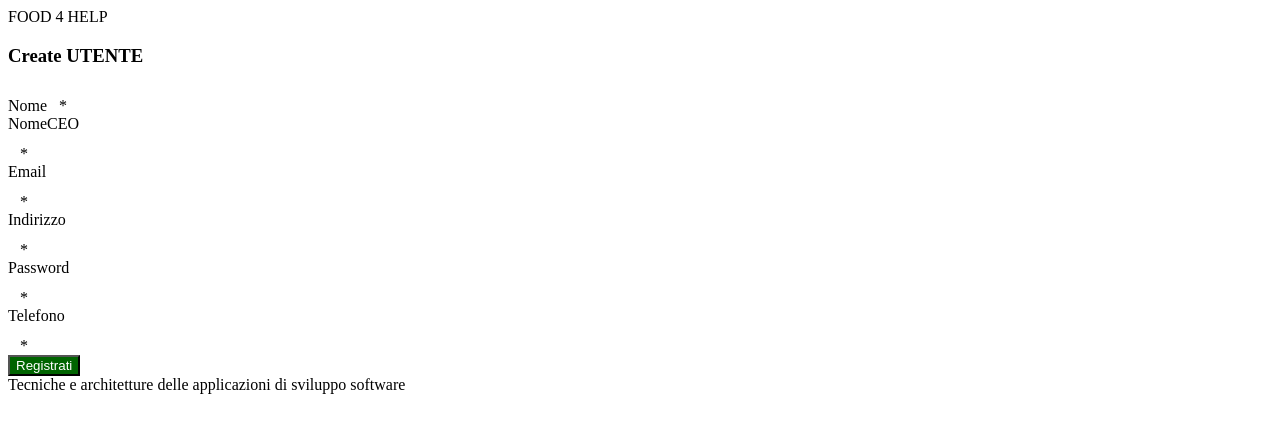
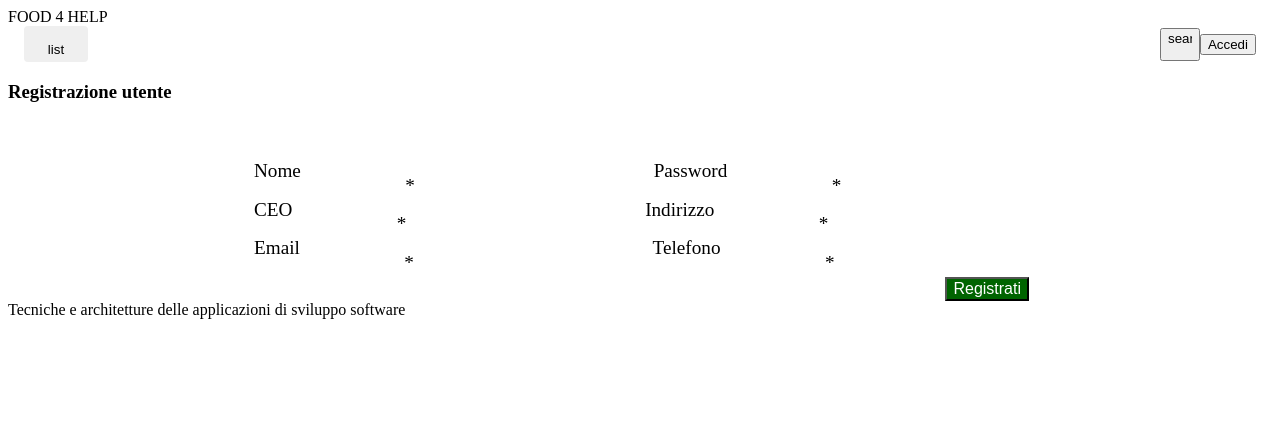
Before and after one commit to FBasile4/food4help-fe, an Angular app: page /home/register in a window 1280 px wide. Shown: the top 432 px of the page. Built offline with nearby package versions, Linux system fonts and the light colour scheme.

Commit message:
Create User - grafica migliorata

```diff
--- a/src/app/app-routing.module.ts
+++ b/src/app/app-routing.module.ts
@@ -13,7 +13,7 @@ const routes: Routes = [
   { path: 'home/login', component: LoginUserComponent },
   { path: 'home/register', component: CreateUserComponent },
   { path: 'home', component: HomeComponent },
-  { path: 'home/login/workingActivity', component: WorkingActivityHomeComponent },
+  { path: 'home/workingActivity', component: WorkingActivityHomeComponent },
 ];
 
 @NgModule({
--- a/src/app/create-user/create-user.component.css
+++ b/src/app/create-user/create-user.component.css
@@ -1,4 +1,74 @@
-button{
+mat-toolbar-toolbar{
+  height: 60px;
+  color: darkgreen;
+  display: initial;
+}
+
+button-accedi{
+  color: darkgreen;
+  font-size: 40px;
+}
+.spacer{
+  flex: 1 1 auto;
+}
+
+/*-----------------------*/
+.table{
+  display: flex;
+  justify-content: center;
+  font-size: larger;
+}
+tr{
+  display: flex;
+  gap: 52px;
+}
+
+h3{
+  display: flex;
+  justify-content: flex-start;
+}
+.buttonRegistra{
+  display: flex;
+  justify-content: flex-end;
+}
+.registrati{
   color: white;
   background: darkgreen;
+  font-size: initial;
 }
+
+.form-name{
+  display: flex;
+  justify-content: center;
+  gap: 90px;
+}
+
+.form-nameCEO{
+  display: flex;
+  justify-content: center;
+  gap: 90px;
+}
+
+.form-email{
+  display: flex;
+  justify-content: center;
+  gap: 90px;
+}
+
+.form-address{
+  display: flex;
+  justify-content: center;
+  gap: 90px;
+}
+
+.form-password{
+   display: flex;
+   justify-content: center;
+   gap: 90px;
+ }
+
+.form-phone{
+  display: flex;
+  justify-content: center;
+  gap: 90px;
+}
--- a/src/app/create-user/create-user.component.html
+++ b/src/app/create-user/create-user.component.html
@@ -1,7 +1,33 @@
-<h3>Create UTENTE</h3>
-<div [hidden]="submitted" style="width: 300px;">
-  <form >
+<mat-toolbar class="toolbar">
+  <button  mat-button [matMenuTriggerFor] ="menuHome">
+    <mat-icon>list</mat-icon>
+  </button>
+  <mat-menu #menuHome="matMenu" yPosition="below" xPosition="after">
+    <button mat-menu-item >
+      Home
+    </button>
+    <button mat-menu-item routerLink="register">
+      Registrazione
+    </button>
+  </mat-menu>
+  <span class="spacer"></span>
+  <button>
+    <mat-icon>search</mat-icon>
+  </button>
+  <nav>
+    <a routerLink="login">
+      <button class="accedi">Accedi</button>
+    </a>
+  </nav>
+</mat-toolbar>
+
+<h3> Registrazione utente </h3> <br> <br>
+<div [hidden]="submitted" class="table" >
+
     <div class="form-group">
+      <table>
+        <tr>
+          <td>
             <div class="form-name">
               <label >Nome</label>
               <mat-form-field appearance="fill">
@@ -9,48 +35,67 @@
                 <input matInput type="text" name="name "required [(ngModel)]="user.name" />
               </mat-form-field>
             </div>
+          </td>
 
-      <label >NomeCEO</label>
+          <td>
+            <div class="form-password">
+              <label >Password</label>
+              <mat-form-field appearance="fill">
+                <mat-label> </mat-label>
+                <input matInput placeholder="******"[(ngModel)]="user.password"  name="password" required />
+              </mat-form-field>
+            </div>
+          </td>
+        </tr>
+
+        <tr>
+          <td>
             <div class="form-nameCEO">
+              <label >CEO</label>
               <mat-form-field appearance="fill">
                 <mat-label> </mat-label>
                 <input matInput [(ngModel)]="user.nameCEO" required name="nameCEO"/>
               </mat-form-field>
             </div>
 
+          </td>
+
+          <td>
+            <div class="form-address">
+              <label >Indirizzo</label>
+              <mat-form-field appearance="fill">
+                <mat-label> </mat-label>
+                <input matInput  [(ngModel)]="user.address" name="address" required />
+              </mat-form-field>
+            </div>
+          </td>
+        </tr>
+
+        <tr>
+          <td>
+
+            <div class="form-email">
               <label >Email</label>
-      <div class="form-email">
               <mat-form-field appearance="fill">
                 <mat-label> </mat-label>
                 <input matInput placeholder="prova@gmail.com" name="email" [(ngModel)]="user.email" required />
               </mat-form-field>
             </div>
 
-      <label >Indirizzo</label>
-      <div class="form-address">
-        <mat-form-field appearance="fill">
-          <mat-label> </mat-label>
-          <input matInput  [(ngModel)]="user.address" name="address" required />
-        </mat-form-field>
-      </div>
-
-      <label >Password</label>
-      <div class="form-password">
-        <mat-form-field appearance="fill">
-          <mat-label> </mat-label>
-          <input matInput placeholder="******"[(ngModel)]="user.password"  name="password" required />
-        </mat-form-field>
-      </div>
-
+          </td>
+          <td>
+            <div class="form-phone">
               <label >Telefono</label>
-      <div class="form-phone">
               <mat-form-field appearance="fill">
                 <mat-label> </mat-label>
                 <input matInput  [(ngModel)]="user.phone" name="phone" required />
               </mat-form-field>
             </div>
-
+          </td>
+        </tr>
+      </table>
+      <div class="buttonRegistra">
+        <button class="registrati"  routerLink="home" (click)="onSubmit()" >Registrati</button>
       </div>
-    <button (click)="onSubmit()" class="btn btn-success">Registrati</button>
-  </form>
     </div>
+</div>
--- a/src/app/create-user/create-user.component.ts
+++ b/src/app/create-user/create-user.component.ts
@@ -1,6 +1,7 @@
 import { Component, OnInit } from '@angular/core';
 import { FormControl, Validators } from '@angular/forms';
 import { MatDialog } from '@angular/material/dialog';
+import { Router } from '@angular/router';
 import { DialogCreateComponent } from '../dialog-create/dialog-create.component';
 import { User } from '../user';
 import { UserServiceService } from '../user-service/user-service.service';
@@ -17,7 +18,7 @@ export class CreateUserComponent implements OnInit {
   user: User = new User();
   submitted = false;
 
-  constructor(private userService: UserServiceService, public dialog: MatDialog){}
+  constructor(private userService: UserServiceService, public dialog: MatDialog, public router: Router ){}
 
   ngOnInit(): void {  }
 
@@ -36,6 +37,7 @@ export class CreateUserComponent implements OnInit {
   onSubmit() {
     this.submitted = true;
     this.save();
+    this.router.navigate(['home']);
   }
 
 
--- a/src/app/login-user/login-user.component.html
+++ b/src/app/login-user/login-user.component.html
@@ -6,7 +6,7 @@
     <button mat-menu-item (click)="backHome()">
       Home
     </button>
-    <button mat-menu-item routerLink="register">
+    <button mat-menu-item (click)="register()" routerLink="home/register">
       Registrazione
     </button>
   </mat-menu>
@@ -48,5 +48,5 @@
 
 <div class="accessoB">
   <img src="assets/cdnlogo.com_google-icon.svg">
-  <button class="accesso" (click)="checkAccess()" routerLink="workingActivity" mat-raised-button>Accedi</button>
+  <button class="accesso" (click)="checkAccess()" routerLink="home/workingActivity" mat-raised-button>Accedi</button>
 </div>
--- a/src/app/login-user/login-user.component.ts
+++ b/src/app/login-user/login-user.component.ts
@@ -5,6 +5,7 @@ import { MatFormFieldControl } from '@angular/material/form-field';
 
 import { Observable } from 'rxjs';
 import { UserServiceService } from '../user-service/user-service.service';
+import { Router } from '@angular/router';
 
 @Component({
   selector: 'app-login-user',
@@ -14,7 +15,7 @@ import { UserServiceService } from '../user-service/user-service.service';
 export class LoginUserComponent implements OnInit {
 
 
-  constructor(private _location: Location, private userService: UserServiceService) {  }
+  constructor(private _location: Location, private userService: UserServiceService, private router: Router) {  }
     email = new FormControl('', [Validators.required, Validators.email]);
     password = new FormControl('', [Validators.required]);
     hide = true;
@@ -22,7 +23,11 @@ export class LoginUserComponent implements OnInit {
 
   }
   backHome() {
-    this._location.back();
+    //this._location.back();
+    this.router.navigate(['home']);
+  }
+  register(){
+    this.router.navigate(['home/register']);
   }
 
   getErrorMessageEmail() {
@@ -39,9 +44,8 @@ export class LoginUserComponent implements OnInit {
         data => {
           console.log(JSON.stringify(data));
         }
-
       );
-
+    this.router.navigate(['home/workingActivity']);
   }
 
 
```
Lines whose indentation alone changed are shown as unchanged.
